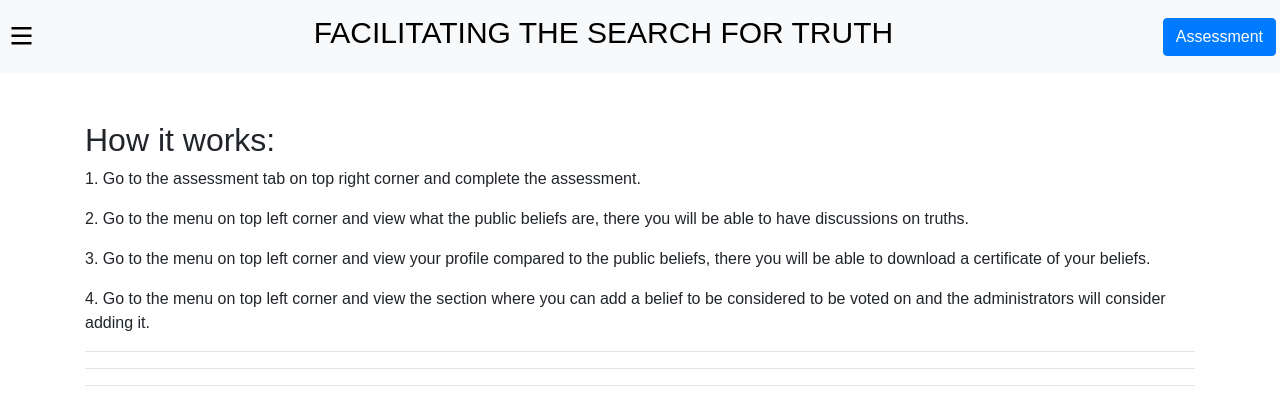
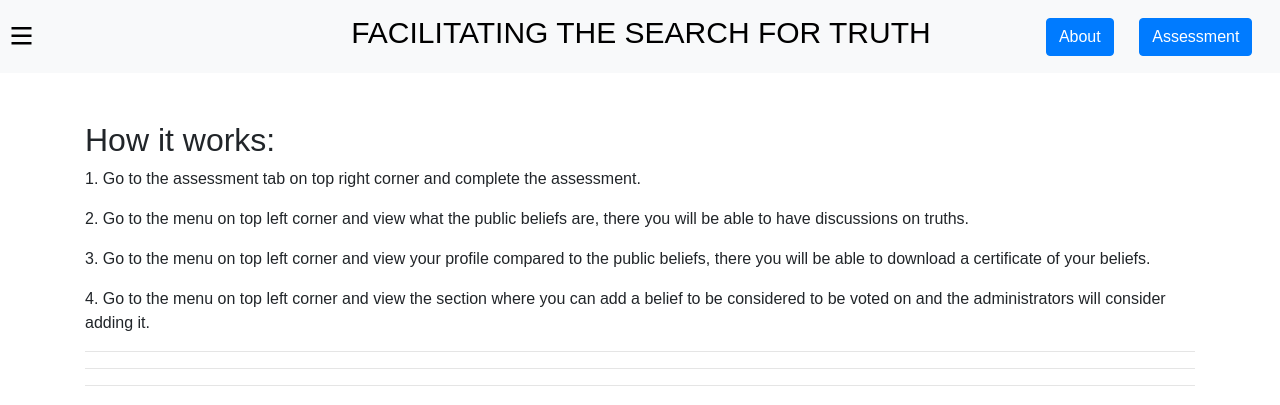
Before and after one commit to ChristoffBrink/vaultoftruth-main_withchat, a Django app: page /about/ in a window 1280 px wide. Shown: the top 405 px of the page. Run offline with Django 4.2, Linux system fonts and the light colour scheme; some libraries are stand-ins or nearby versions.

Commit message:
ChangeAbout Button

```diff
--- a/truthlist/templates/truthlist/navbar.html
+++ b/truthlist/templates/truthlist/navbar.html
@@ -31,7 +31,7 @@
 
 </div>
 <!-- Use any element to open the sidenav -->
-<div style="display: flex; justify-content: space-between; align-items: center;" class="my-2">
+<div style="display: flex; align-items: center" class="my-2">
   <div class="ml-1" onclick="openNav()" style="cursor: pointer;">
     <svg viewBox="0 0 100 80" width="40" height="20">
       <rect width="80" height="10"></rect>
@@ -39,16 +39,24 @@
       <rect y="60" width="80" height="10"></rect>
     </svg>
   </div>
-  <div class="mx-2" >
+  <div style="margin-right: 9%;margin-left: 24%">
     <h2 class="title-h1">
       <a href="{%url 'home'%}" class="title-name" style="color: black;">
         FACILITATING THE SEARCH FOR TRUTH
       </a>
     </h2>
   </div>
-  <div>
+
+  <div style="margin-right: 2%">
+    <a href="{% url 'about' %}" >
+      <button class="btn btn-primary float-right   margin-right: 1rem"  >
+          About
+      </button>
+    </a>
+  </div>
+  <div style="margin-right: 1%">
     <a href="{% url 'assessment' %}" >
-      <button class="btn btn-primary float-right  mr-1"  >
+      <button class="btn btn-primary float-right   margin-right: 1rem"  >
           Assessment
       </button>
     </a>
```
